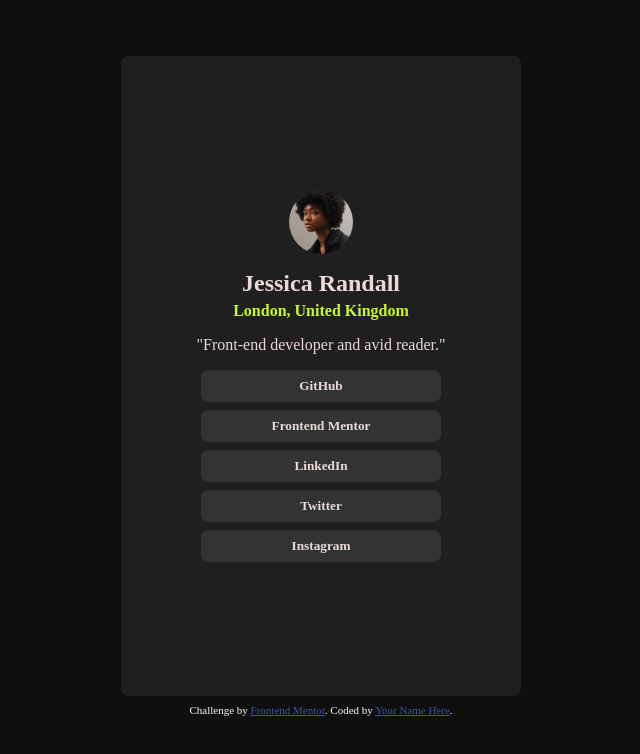
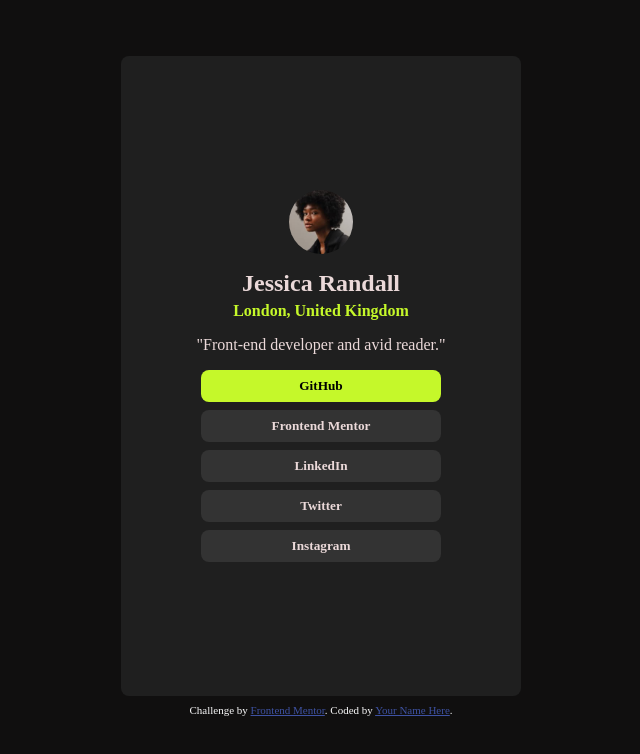
Before and after one commit to Tiwari0808/social-link-profile, a plain HTML site: page index.html in a window 1280 px wide. In both pictures the pointer is over the element "GitHub". Shown: the whole page, without its empty margins (319-959 px from the left). Drawn offline with Linux system fonts and the light colour scheme.

Commit message:
added hover effect

```diff
--- a/styles.css
+++ b/styles.css
@@ -60,7 +60,11 @@ body{
     padding: 0.5rem;
     border-radius: 8px;
     color:hwb(0 85% 8%);
-
+    cursor: pointer;
+}
+.skills:hover{
+    background-color:hsl(75, 94%, 57%) ;
+    color: black;
 }
 
 
```
